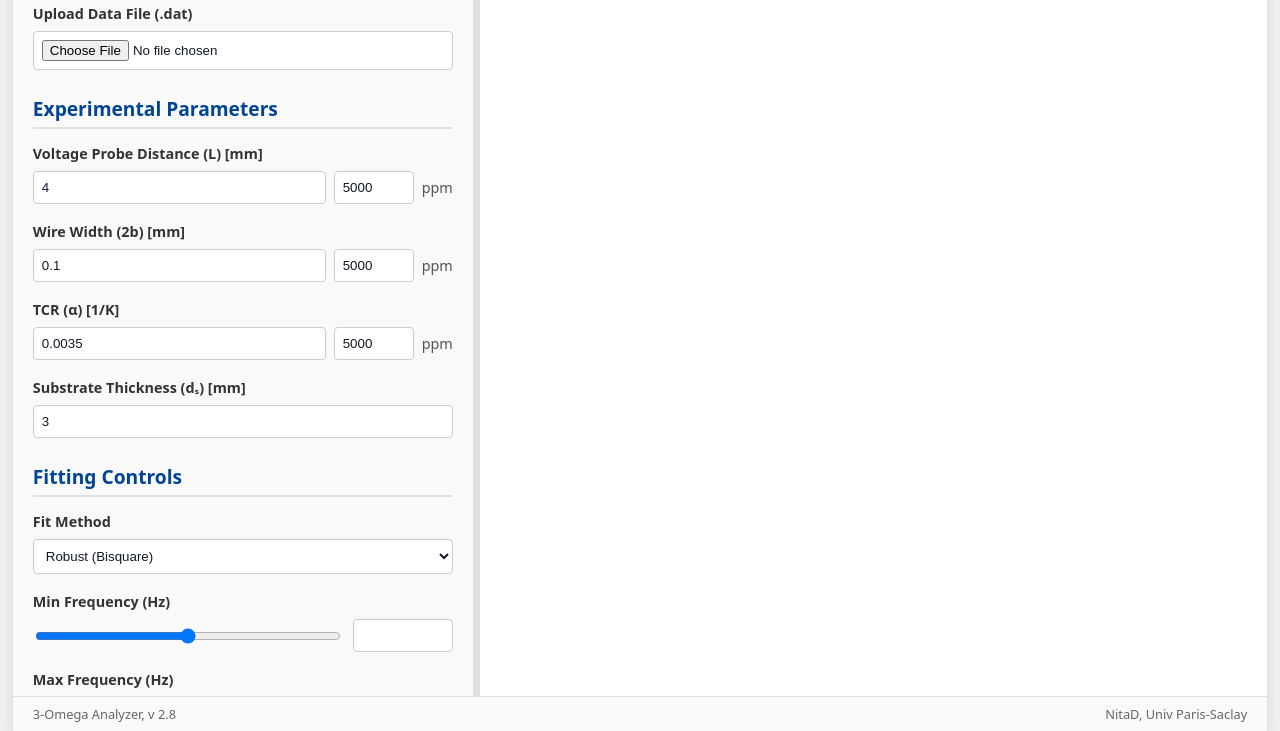
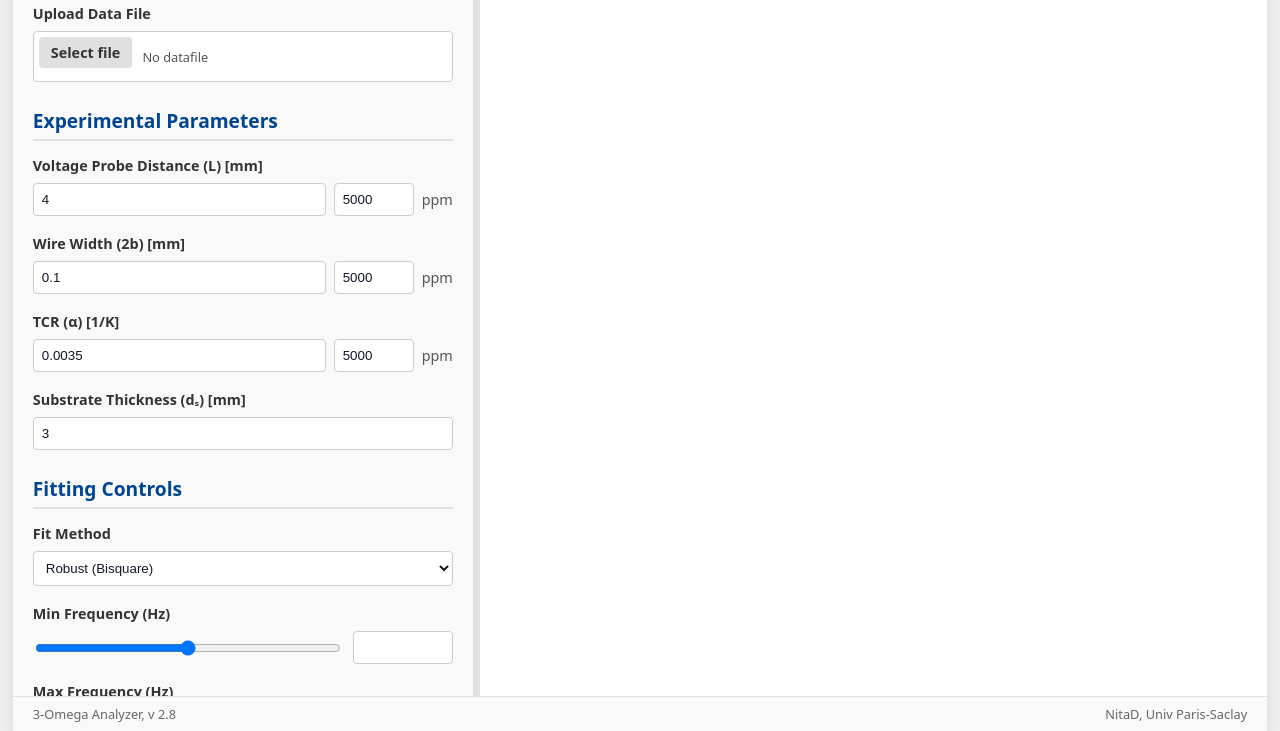
Before and after one commit to nitad54448/calc_3omega, a plain HTML site: page index.html in a window 1280 px wide. Shown: the part 69-800 px from the top of the page. Drawn offline with nearby package versions, Linux system fonts and the light colour scheme.

Commit message:
Update index.html

```diff
--- a/index.html
+++ b/index.html
@@ -41,7 +41,7 @@
         #controls-panel h2 { font-size: 1.2em; margin-top: 25px; margin-bottom: 15px; color: #004494; border-bottom: 2px solid #e0e0e0; padding-bottom: 5px;}
         .control-group { margin-bottom: 18px; }
         .control-group label { display: block; margin-bottom: 8px; font-weight: 600; font-size: 0.9em; }
-        .control-group input[type="number"], .control-group input[type="file"], .control-group select {
+        .control-group input[type="number"], .control-group select {
             width: 100%;
             padding: 8px;
             border-radius: 4px;
@@ -69,6 +69,42 @@
             font-size: 0.9em;
             color: #555;
         }
+
+        /* New File Input Styles */
+        .file-upload-container {
+    position: relative;
+    display: flex;
+    align-items: center; /* alignement vertical */
+    border: 1px solid #ccc;
+    border-radius: 4px;
+    background-color: white;
+    padding: 5px;
+    overflow: hidden;
+}
+        .file-input-hidden {
+            display: none;
+        }
+.file-input-label {
+    background-color: #e0e0e0;
+    color: #333;
+    /* Adjusted padding for better vertical alignment */
+    padding: 6px 12px;
+    border-radius: 4px;
+    cursor: pointer;
+    white-space: nowrap;
+    transition: background-color 0.2s;
+}
+        .file-input-label:hover {
+            background-color: #d0d0d0;
+        }
+.file-name-display {
+    padding-left: 10px;
+    font-size: 0.8em;
+    color: #555;
+    white-space: nowrap;
+    overflow: hidden;
+    text-overflow: ellipsis;
+}
 
 
         #visualization-area { flex-grow: 1; position: relative; background-color: #ffffff; min-width: 0; display: flex; flex-direction: column; padding: 1.5rem; }
@@ -154,10 +190,19 @@
             <div id="controls-panel">
                 <h1>3-Omega Data Analyzer</h1>
 
-                <div class="control-group">
-                    <label for="file-upload">Upload Data File (.dat)</label>
-                    <input type="file" id="file-upload">
-                </div>
+               <div class="control-group">
+    <label>Upload Data File</label>
+    <div class="file-upload-container">
+        <input type="file" id="file-upload" class="file-input-hidden">
+        <label for="file-upload" class="file-input-label">
+            <!-- This text was changed -->
+            <span>Select file</span>
+        </label>
+        <!-- This text was changed -->
+        <span id="file-name-display" class="file-name-display">No datafile</span>
+    </div>
+</div>
+
 
                 <h2>Experimental Parameters</h2>
                 <div class="control-group">
@@ -248,7 +293,15 @@
 
         function handleFileSelect(event) {
             const file = event.target.files[0];
-            if (!file) return;
+            const fileNameDisplay = document.getElementById('file-name-display');
+
+            if (!file) {
+                fileNameDisplay.textContent = 'Aucun fichier sélectionné';
+                return;
+            }
+
+            fileNameDisplay.textContent = file.name; // Update the display with the file name
+
             const reader = new FileReader();
             reader.onload = function(e) {
                 const contents = e.target.result;
@@ -268,6 +321,9 @@
                 }
             };
             reader.readAsText(file);
+            // By clearing the value, we allow the 'change' event to fire
+            // even if the same file is selected again. The UI is handled by the span.
+            event.target.value = null;
         }
 
         function setupFittingSliders() {
```
